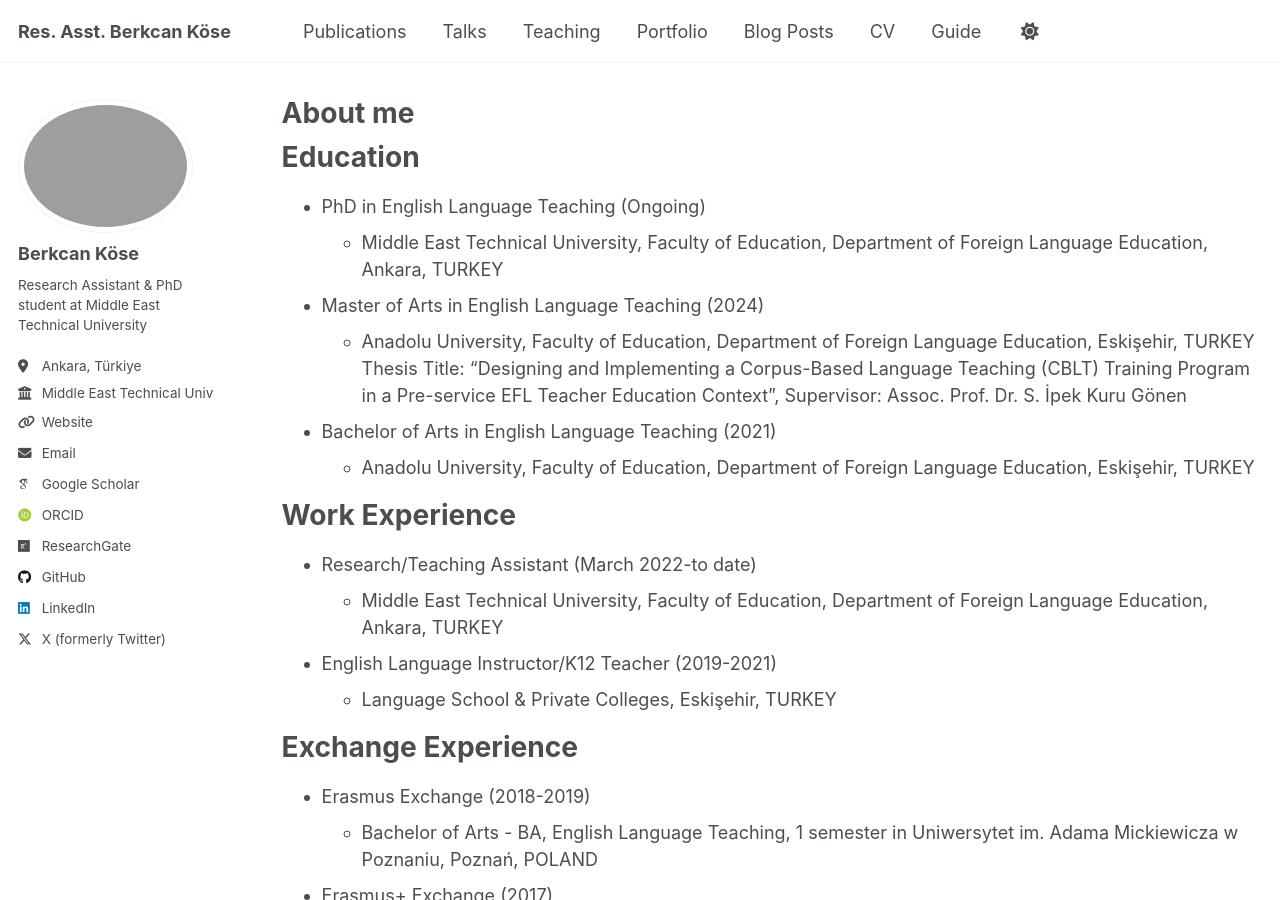
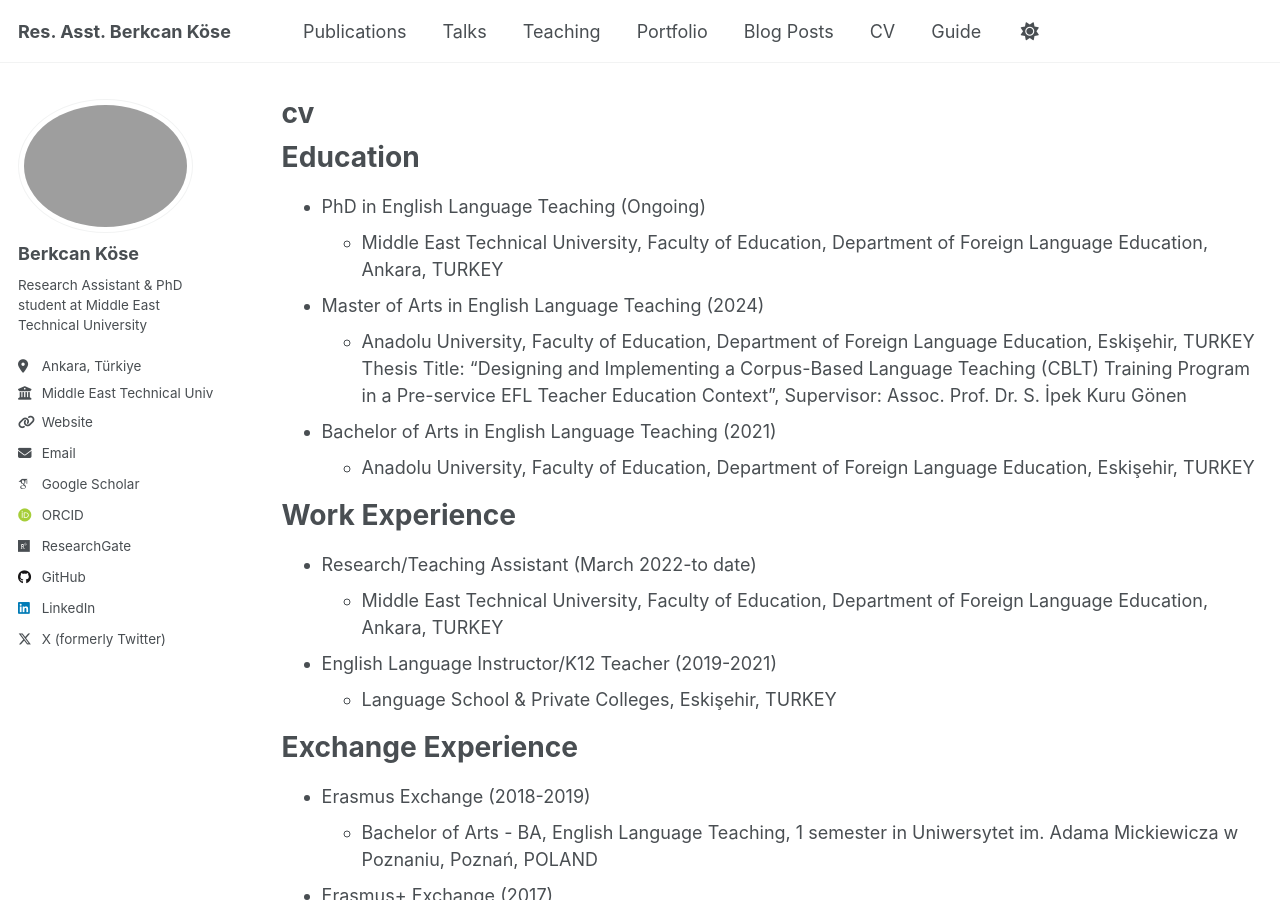
Before and after one commit to berkcankose/berkcankose.github.io, a Jekyll site: the page built from _pages/cv.md, in a window 1280 px wide and 900 px high. Built offline with Jekyll 4.4.1, drawn with Linux system fonts in a browser that asks for light colours; some web fonts are replaced.

Commit message:
Update cv.md

```diff
--- a/_pages/cv.md
+++ b/_pages/cv.md
@@ -1,7 +1,7 @@
 ---
 layout: archive
-title: "About me"
-permalink: /aboutme/
+title: "cv"
+permalink: /cv/
 author_profile: true
 redirect_from:
   - /resume
```
